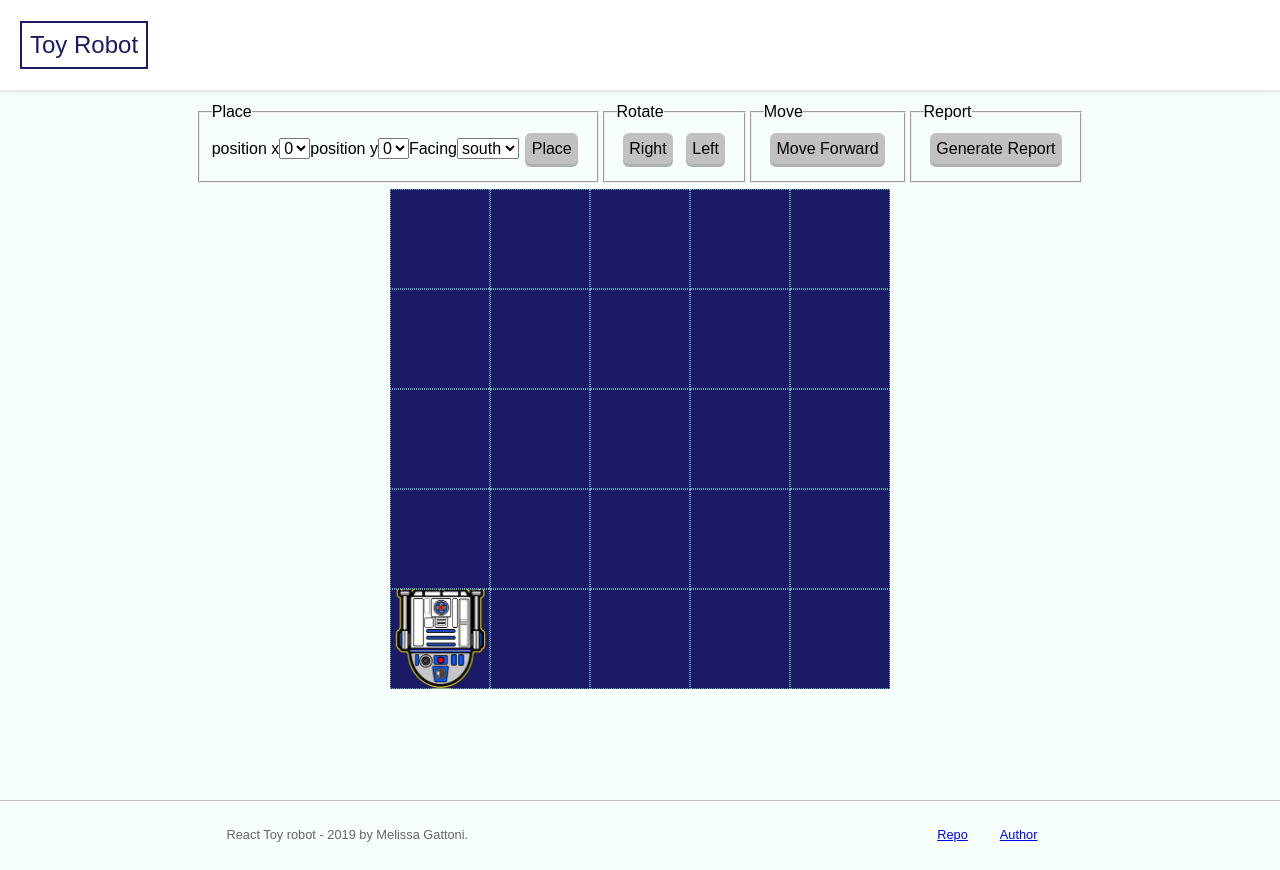
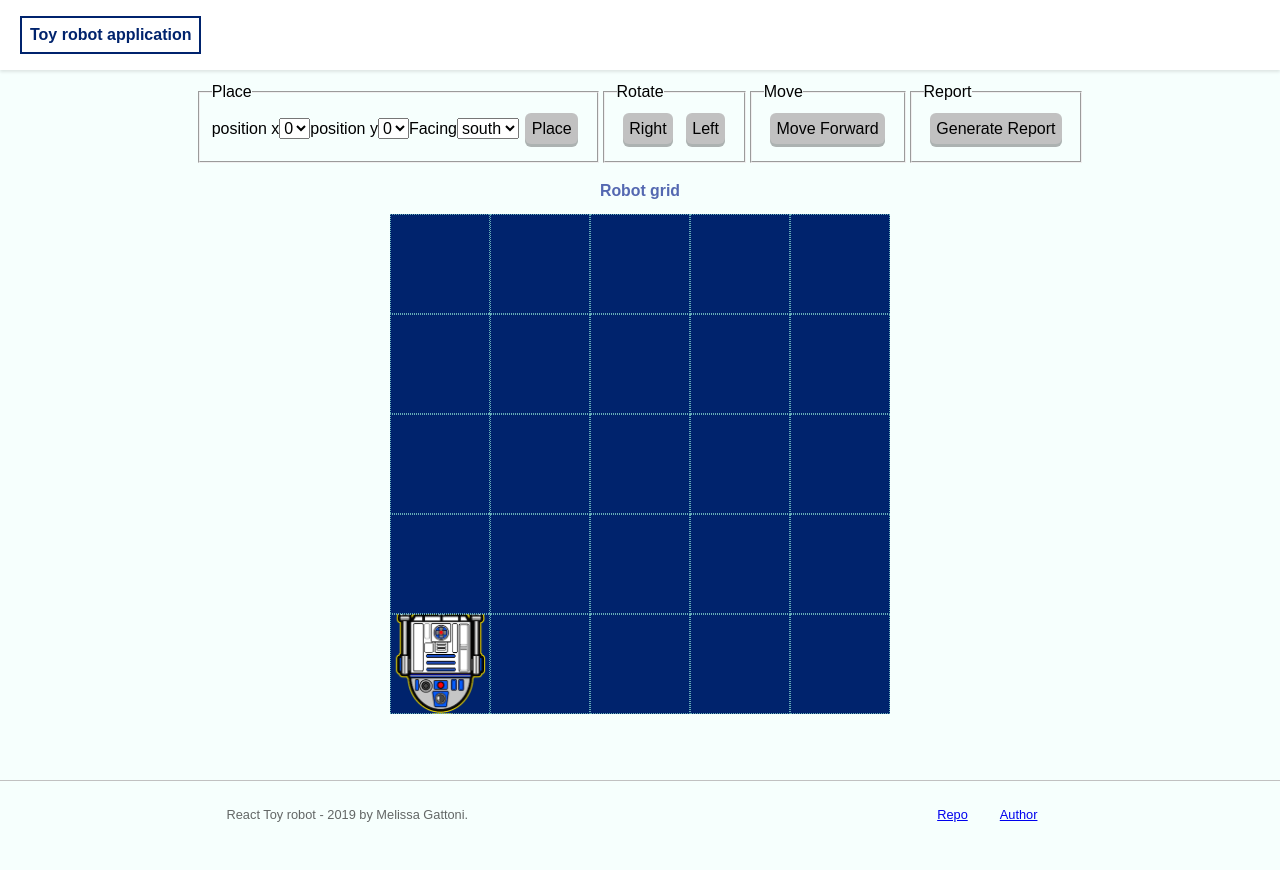
Before and after one commit to meligatt/toy-robot-react, a React app: page / in a window 1280 px wide. Both pictures are taken after a click on the button "Place". Built offline with nearby package versions, Linux system fonts and the light colour scheme.

Commit message:
Fine tune styles and aria labels

```diff
--- a/src/components/Alert/index.js
+++ b/src/components/Alert/index.js
@@ -6,7 +6,7 @@ const Alert = ({
   text
 }) => {
   return(
-    <div className = "alert__text">
+    <div className = "alert__text" role = "alert">
       { text }
     </div>
   );
--- a/src/components/Nav/index.js
+++ b/src/components/Nav/index.js
@@ -4,7 +4,7 @@ import React from 'react';
 const Nav = () => {
   return(
     <nav className = "nav__container">
-      <div className = "nav__logo" to = "/"> Toy Robot </div>
+      <h1 className = "nav__logo" to = "/" > Toy robot application </h1>
     </nav>
   );};
 
--- a/src/components/Nav/index.scss
+++ b/src/components/Nav/index.scss
@@ -1,11 +1,12 @@
 @import 'src/styles/abstracts/functions/_get-color';
+@import 'src/styles/abstracts/mixins/_breakpoint';
 
 .nav__container {
   display: flex;
   align-items: center;
   justify-content: space-between;
-  height: 90px;
-  background: getColor(white);
+  height: 70px;
+  background-color: getColor(white);
   box-shadow: 0 2px 3px 0 getColor(blackShadow);
   padding: 0 20px;
 }
@@ -13,8 +14,18 @@
 .nav__logo {
   display: inline-block;
   border: 2px solid getColor(blue);
-  font-size: 1.5rem;
+  font-size: 1rem;
   color: getColor(blue);
   text-decoration: none;
   padding: 0.5rem;
 }
+
+@include breakpoint($mobile) {
+  .nav__container {
+    height: 50px;
+  }
+
+  .nav__logo {
+    font-size: 0.8rem;
+  }
+}
--- a/src/components/Tile/index.js
+++ b/src/components/Tile/index.js
@@ -7,7 +7,7 @@ const Tile = ({
   direction
 }) => {
   return(
-    <div className = "col">
+    <div className = "col" role = "cell">
       { show ?
         <div className = { `tile tile--full tile-full--facing-${direction.toLowerCase()}` } />
         :
--- a/src/components/button/index.js
+++ b/src/components/button/index.js
@@ -11,6 +11,7 @@ const Button = ({
     <button
       className = "button"
       value = { value }
+      aria-label = { label }
       onClick = { (e) => onClick(e) }>
       { label }
     </button>
--- a/src/containers/Board/index.js
+++ b/src/containers/Board/index.js
@@ -22,11 +22,6 @@ const BOARD_COORDINATES_OPTIONS = [
   {title:'3', value:3},
   {title:'4', value:4}
 ];
-
-// const BOARD_DIRECTIONS_OPTIONS = [
-//   {title:'right', value:'RIGHT'},
-//   {title:'left', value:'LEFT'},
-// ];
 
 const ROBOT_ROTATION_OPTIONS = [
   {title:'south', value:'SOUTH'},
@@ -145,7 +140,7 @@ class Board extends Component{
   }
   renderColumn(column, index, robotPosY, robotPosX, robotDirection) {
     return (
-      <div key = { index } style = { {transform: 'rotate(180deg)'} }>
+      <div key = { index } style = { {transform: 'rotate(180deg)'} } role = "row">
         {
           column.map((_, index) => {
             if (robotPosY  === index){
@@ -160,18 +155,21 @@ class Board extends Component{
   }
   renderEmptyColumn(column, index) {
     return (
-      <div key = { index }>
+      <div key = { index } role = "row">
         {
           column.map((_, index) => <Tile key = { index } id = { index } show = { false }/>)
         }
       </div>
     );
   }
+  renderEmptyGrid() {
+    return BOARD_MATRIX.map((column, index) => this.renderEmptyColumn(column, index));
+  }
   render() {
     const {robotPosX, robotPosY, robotDirection, shouldPlace, shouldReport, reportMessage} =  this.state;
     return(
       <main className = "board-main">
-        <div className = "flex-grid board-main__searchbar">
+        <div className = "flex-grid board-main__searchbar" role = "search">
           <FieldSet legend = "Place">
             <Select
               label = "position x"
@@ -207,8 +205,10 @@ class Board extends Component{
             <Button onClick = { () => this.handleReportClick() } label = "Generate report" />
           </FieldSet>
         </div>
+        <h2 id = "grid-title" className = "board-main__subtitle">Robot grid</h2>
+        <div className = "flex-grid-fifth" role = "grid" aria-labelledby = "grid-title">
+          { !shouldPlace && BOARD_MATRIX.length > 0 && this.renderEmptyGrid() }
 
-        <div className = "flex-grid-fifth">
           { shouldPlace && BOARD_MATRIX.length > 0 &&
               BOARD_MATRIX.map((column, index) => {
                 if (robotPosX  === index){
@@ -219,9 +219,7 @@ class Board extends Component{
               })
           }
         </div>
-
         { shouldReport && <Alert text = { reportMessage }/> }
-
       </main>
     );
   }
--- a/src/containers/Board/index.scss
+++ b/src/containers/Board/index.scss
@@ -1,4 +1,6 @@
 @import 'src/styles/abstracts/variables/_gutter';
+@import 'src/styles/abstracts/functions/_get-color';
+@import 'src/styles/abstracts/mixins/_breakpoint';
 
 .board-main {
   padding: $gutter 0;
@@ -10,6 +12,11 @@
 
 .board-main__searchbar {
   padding: $gutter 0;
+}
+
+.board-main__subtitle {
+  font-size: 0.99rem;
+  color: getColor(SanMarino);
 }
 
 .flex-grid {
@@ -32,3 +39,9 @@
 .flex-grid-fifth .col {
   width: 20%;
 }
+
+@include breakpoint($mobile) {
+  .board-main__searchbar {
+    flex-direction: column;
+  }
+}
--- a/src/styles/abstracts/variables/_color-map.scss
+++ b/src/styles/abstracts/variables/_color-map.scss
@@ -7,7 +7,8 @@
 
 $color-map: (white: #FFFFFF,
 silver: #c1c1c1,
-blue: #1B1A65,
+blue: #00236D,
+SanMarino: #5468B1,
 clearDay: #f6fffd,
 mercury: #E8E8E8,
 sky: #65acb6,
```
Also changed, not shown: 1 other file (tests, documents, lock files or other folders).
